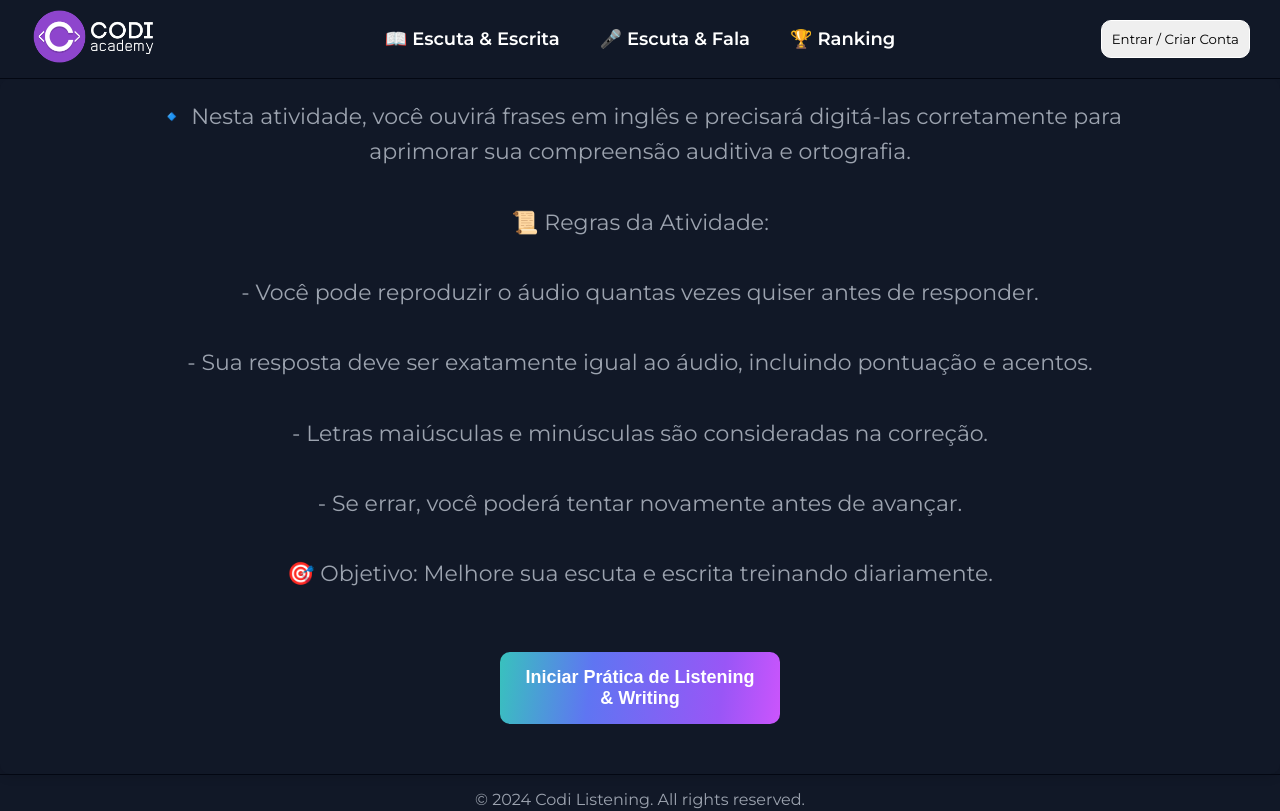
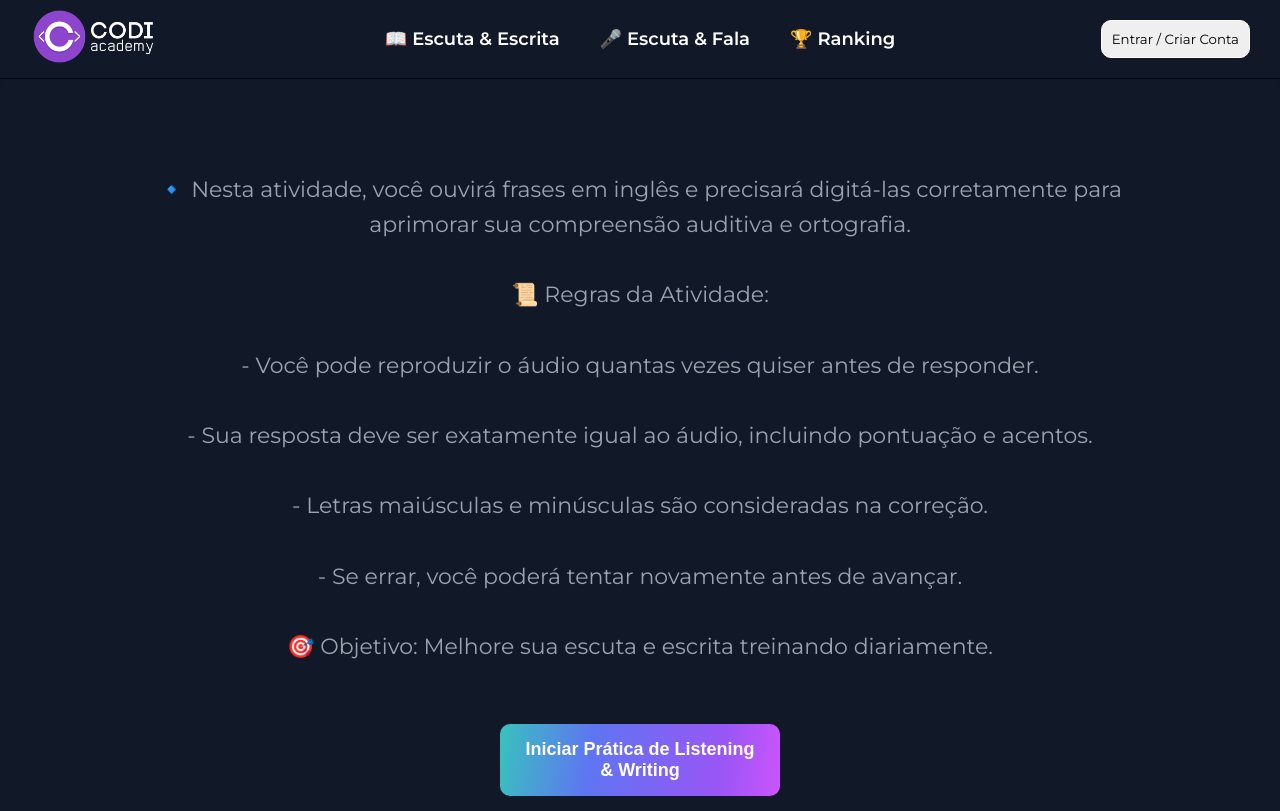
Before and after one commit to Daniel-Thielmann/English-Software, a React (Vite) app in the folder frontend/: page /listening-writing in a window 1280 px wide. Shown: the top 811 px of the page. Built offline with nearby package versions, Linux system fonts and the light colour scheme; no server answers.

Commit message:
css bug fix

```diff
--- a/frontend/src/Components/Pratica/ListeningSpeakingComponent.jsx
+++ b/frontend/src/Components/Pratica/ListeningSpeakingComponent.jsx
@@ -46,11 +46,12 @@ const ListeningSpeakingComponent = () => {
   };
 
   const iniciarPratica = () => {
-    setPraticaIniciada(true);
     if (!isActivated) {
       alert("⚠️ Você precisa ativar sua conta antes de iniciar as atividades.");
       return;
     }
+
+    setPraticaIniciada(true); // Apenas se a conta estiver ativada
   };
 
   const iniciarReconhecimentoVoz = () => {
--- a/frontend/src/Components/Pratica/ListeningWritingComponent.css
+++ b/frontend/src/Components/Pratica/ListeningWritingComponent.css
@@ -9,6 +9,7 @@
   background-color: var(--gray-900);
   border-radius: 10px;
   box-shadow: 0px 4px 10px rgba(0, 0, 0, 0.1);
+  height: 100vh;
 }
 
 /* Texto explicativo */
```
